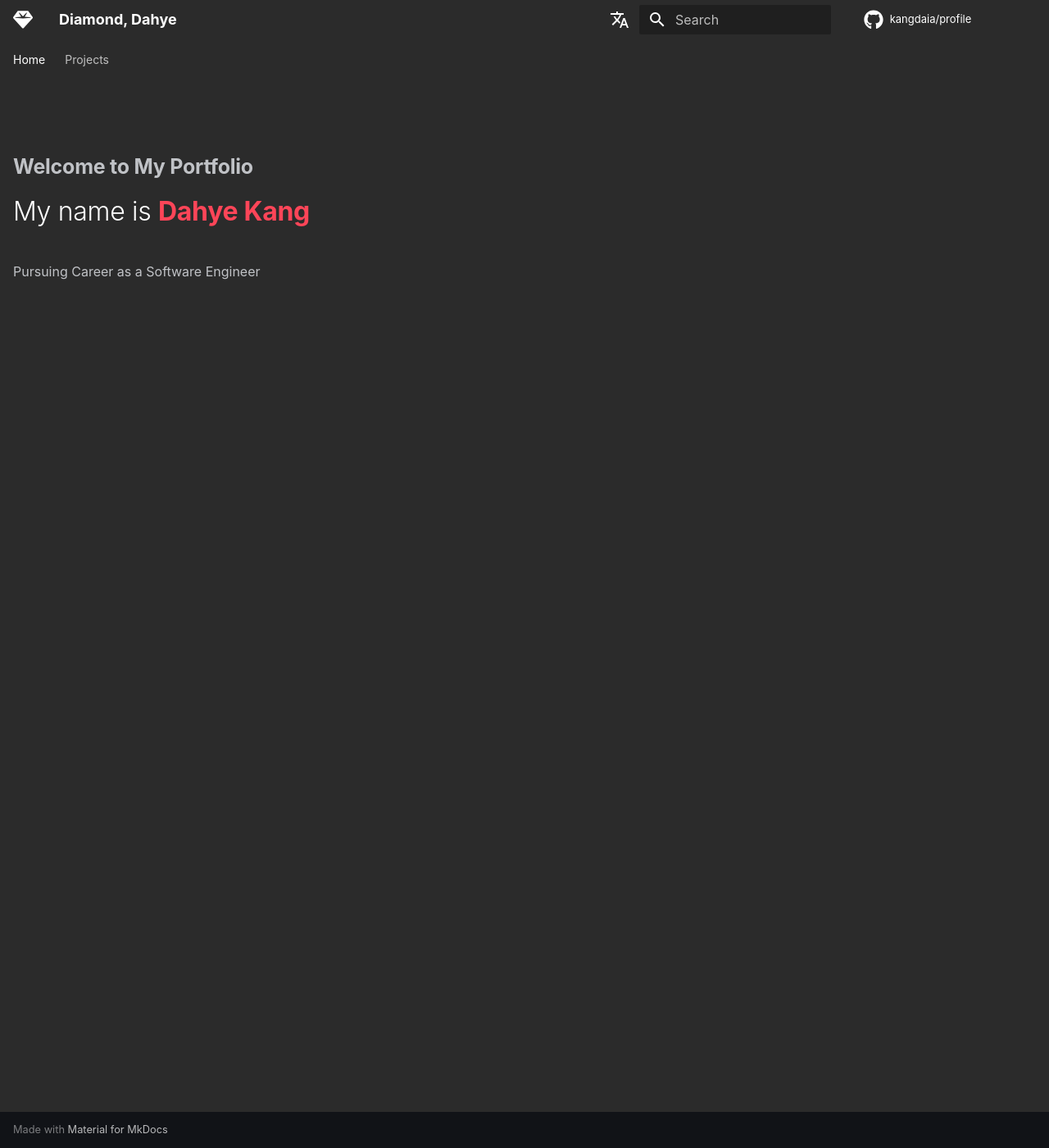
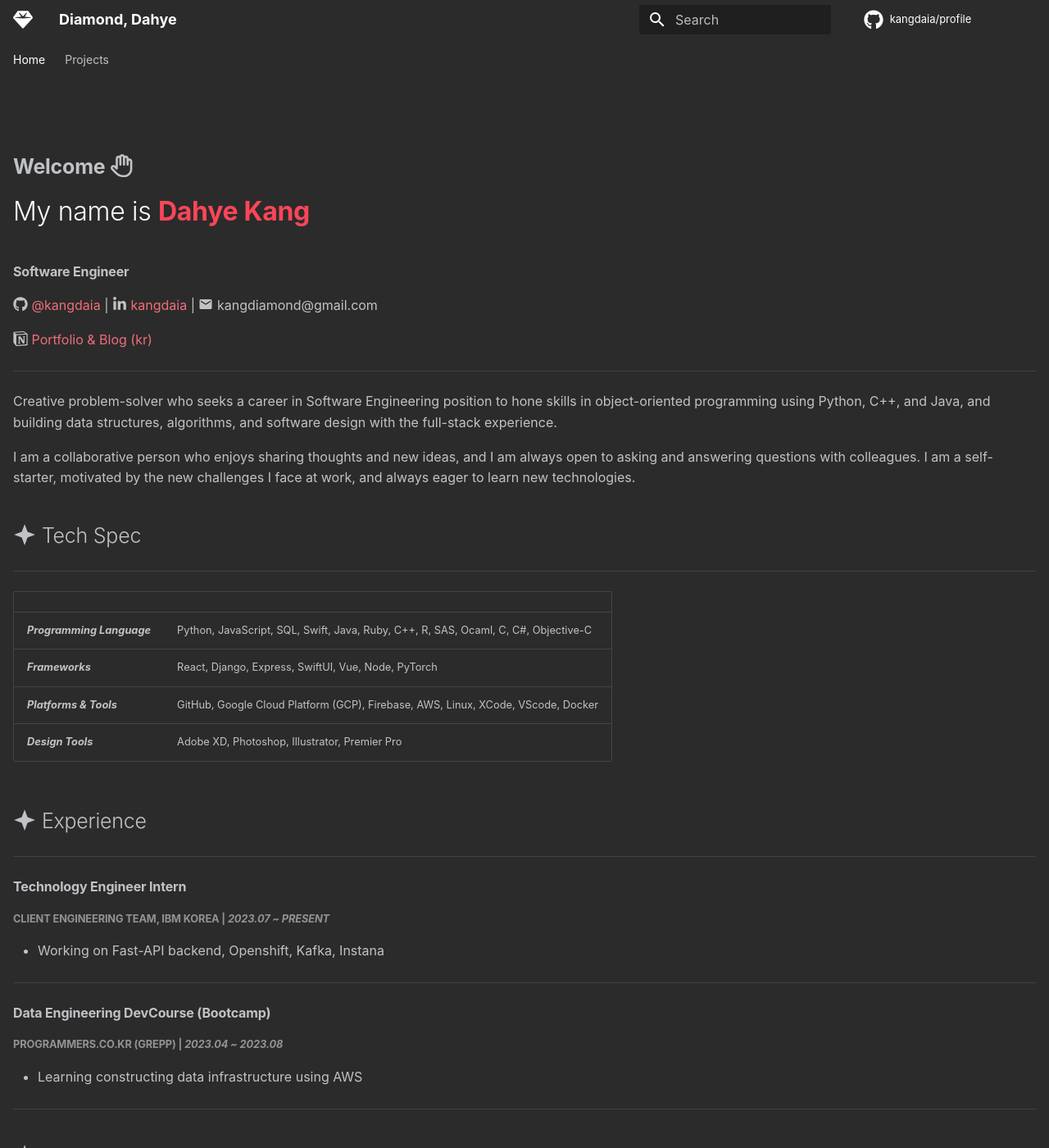
Before and after one commit to kangdaia/kangdaia.github.io, an MkDocs documentation site: the page built from docs/index.md, in a window 1280 px wide and 1400 px high. Shown: the whole window at 82% size. Built offline with MkDocs 1.6.1 and Material for MkDocs 9.7.7, drawn with Linux system fonts in a browser that asks for light colours; some web fonts are replaced; comment, search, counter and statistics services are not loaded; some of the changed text lies outside the part shown.

```diff
--- a/docs/index.md
+++ b/docs/index.md
@@ -3,7 +3,61 @@ hide:
     - navigation
     - toc
 ---
-##  <b>Welcome to My Portfolio</b>
+##  <b>Welcome</b> :fontawesome-regular-hand:
 # My name is <b>Dahye Kang</b>
 
-Pursuing Career as a Software Engineer
+#### Software Engineer
+
+:fontawesome-brands-github: [@kangdaia](https://github.com/kangdaia) |
+:fontawesome-brands-linkedin-in: [kangdaia](https://www.linkedin.com/in/kangdaia/) |
+:material-email: kangdiamond@gmail.com
+
+:simple-notion: [Portfolio & Blog (kr)](https://kangdaia.notion.site/f853ebc801b543c989f43d2cef2ee096?pvs=4)
+
+---
+
+Creative problem-solver who seeks a career in Software Engineering position to hone skills in object-oriented programming using
+Python, C++, and Java, and building data structures, algorithms, and software design with the full-stack experience.
+
+I am a collaborative person who enjoys sharing thoughts and new ideas, and I am always open to asking and answering questions with colleagues. I am a self-starter, motivated by the new challenges I face at work, and always eager to learn new technologies.
+
+
+## :material-star-four-points: Tech Spec
+
+---
+
+|  |  |
+| -- | -- |
+| ***Programming Language*** | Python, JavaScript, SQL, Swift, Java, Ruby, C++, R, SAS, Ocaml, C, C#, Objective-C |
+| ***Frameworks*** | React, Django, Express, SwiftUI, Vue, Node, PyTorch |
+| ***Platforms & Tools*** | GitHub, Google Cloud Platform (GCP), Firebase, AWS, Linux, XCode, VScode, Docker |
+| ***Design Tools*** | Adobe XD, Photoshop, Illustrator, Premier Pro |
+
+## :material-star-four-points: Experience
+
+---
+
+#### Technology Engineer Intern
+
+##### Client Engineering Team, IBM Korea | *2023.07 ~ Present*
+
+- Working on Fast-API backend, Openshift, Kafka, Instana
+
+---
+
+#### Data Engineering DevCourse (Bootcamp)
+##### Programmers.co.kr (Grepp) | *2023.04 ~ 2023.08*
+
+- Learning constructing data infrastructure using AWS
+
+---
+
+## :material-star-four-points: Education
+---
+#### University of Maryland, College Park
+
+##### Bachelor of Science, Computer Science (minor Statistics) | *2018 ~ 2021*
+---
+#### Green River College
+
+##### Associate of Science, Computer Science | Auburn, WA | *2015 ~ 2018*
--- a/docs/stylesheets/extra.css
+++ b/docs/stylesheets/extra.css
@@ -10,6 +10,26 @@
 .md-grid {
     max-width: 1280px;
 }
+.md-typeset a {
+    --md-typeset-a-color: #f06d7a;
+}
+.md-typeset code {
+    --md-code-bg-color: #3b3a37;
+    --md-code-hl-color:                  hsla(#{hex2hsl($clr-yellow-a200)}, 0.5);
+    --md-code-hl-number-color:           #ae81ff;
+    --md-code-hl-special-color:          hsla(340, 83%, 47%, 1);
+    --md-code-hl-function-color:         #a6e22e;
+    --md-code-hl-constant-color:         #ae81ff;
+    --md-code-hl-keyword-color:          #f92672;
+    --md-code-hl-string-color:           #e6db74;
+    --md-code-hl-name-color:             var(--md-code-fg-color);
+    --md-code-hl-operator-color:         #f92672;
+    --md-code-hl-punctuation-color:      var(--md-default-fg-color--light);
+    --md-code-hl-comment-color:          #88846f;
+    --md-code-hl-generic-color:          #66d9ef;
+    --md-code-hl-variable-color:         #f8f8f2;
+}
+
 .md-typeset h1 {
     color: #fff;
 }
--- a/mkdocs.yml
+++ b/mkdocs.yml
@@ -4,8 +4,7 @@ repo_url: https://github.com/kangdaia/
 nav:
     - Home: index.md
     - Projects:
-        - "What Makes You Happy?":
-            - projects/project-happy.md
+        - "What Makes You Happy?": projects/project-happy.md
 theme:
     name: material
     language: en
@@ -18,6 +17,7 @@ theme:
     icon:
         repo: fontawesome/brands/github
         logo: fontawesome/solid/gem
+
     palette:
         scheme: slate
         primary: custom
@@ -29,14 +29,21 @@ markdown_extensions:
     - pymdownx.emoji:
         emoji_index: !!python/name:materialx.emoji.twemoji
         emoji_generator: !!python/name:materialx.emoji.to_svg
-extra:
-  alternate:
-    - name: English
-      link: /
-      lang: en
-    - name: Korean
-      link: /ko/
-      lang: ko
+    - pymdownx.highlight:
+        anchor_linenums: true
+        line_spans: __span
+        pygments_lang_class: true
+    - pymdownx.inlinehilite
+    - pymdownx.snippets
+    - pymdownx.superfences
+#extra:
+  #alternate:
+    #- name: English
+    #  link: /
+    #  lang: en
+    #- name: Korean
+    #  link: /ko/
+    #  lang: ko
 
 extra_css:
     - stylesheets/extra.css
```
Also changed, not shown: docs/projects/project-happy.md (+3 -2 lines).
